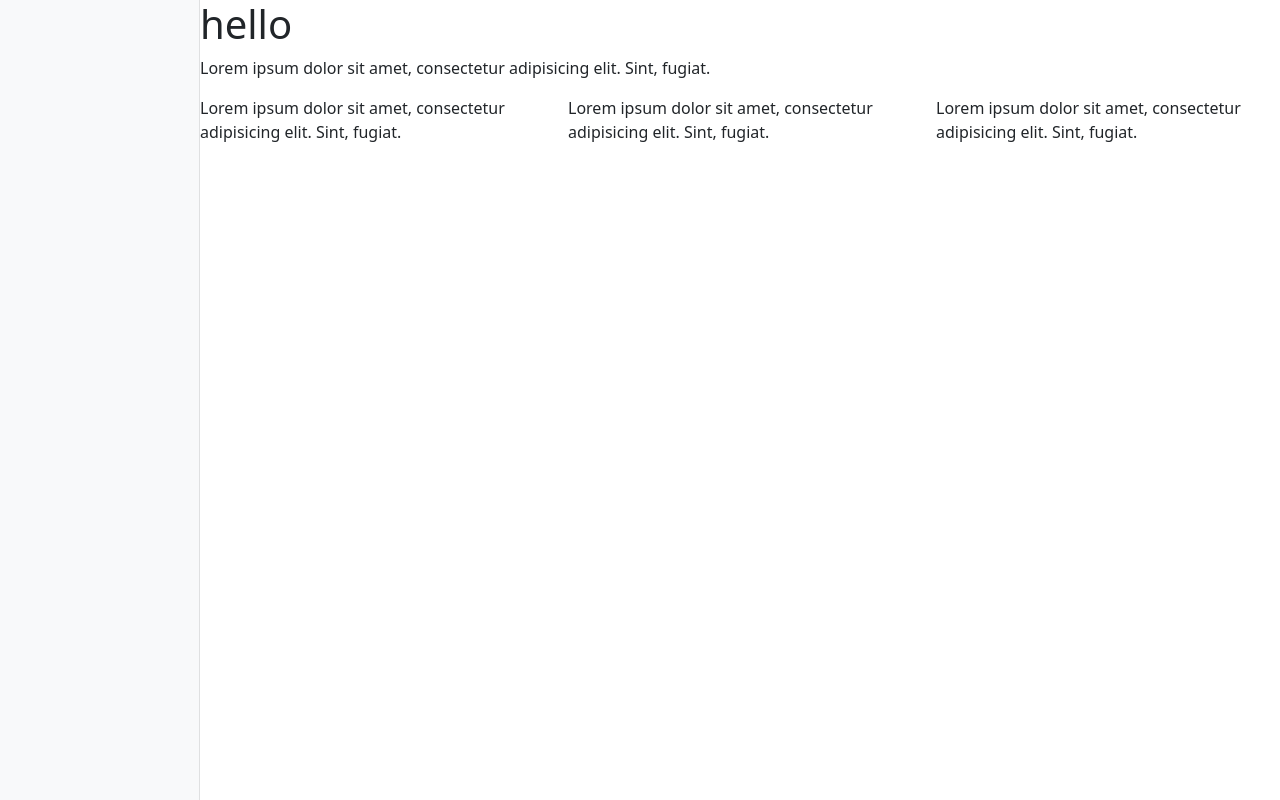
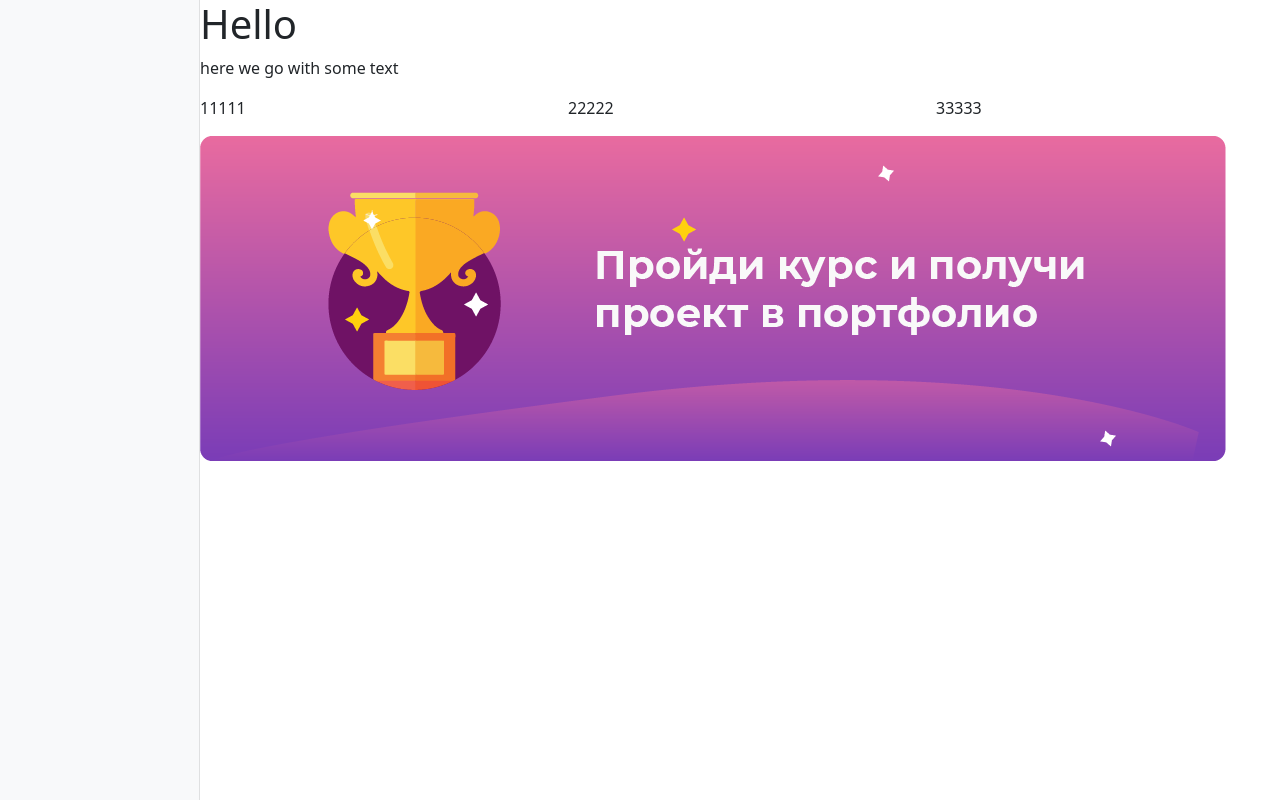
Before and after one commit to MichaelBoiko/constructor, a plain HTML site: page index.html in a window 1280 px wide. Drawn offline with nearby package versions, Linux system fonts and the light colour scheme.

Commit message:
.DS_Store banished! and realised view with js

```diff
--- a/index.html
+++ b/index.html
@@ -12,30 +12,9 @@
 <body>
     <div id="app" class="container-fluid">
         <div id="panel" class="bg-light sidebar"></div>
-        <div id="site" class="content">
-            <div class="row">
-                <div class="col-sm">
-                    <h1>hello</h1>
-                </div>
-            </div>
-            <div class="row">
-                <div class="col-sm">
-                    <p>Lorem ipsum dolor sit amet, consectetur adipisicing elit. Sint, fugiat.</p>
-                </div>
-            </div>
-            <div class="row">
-                <div class="col-sm">
-                    <p>Lorem ipsum dolor sit amet, consectetur adipisicing elit. Sint, fugiat.</p>
-                </div>
-                <div class="col-sm">
-                    <p>Lorem ipsum dolor sit amet, consectetur adipisicing elit. Sint, fugiat.</p>
-                </div>
-                <div class="col-sm">
-                    <p>Lorem ipsum dolor sit amet, consectetur adipisicing elit. Sint, fugiat.</p>
-                </div>
-            </div>
-        </div>
+        <div id="site" class="content"></div>
     </div>
+    <script src="index.js"></script>
     <script src="https://cdn.jsdelivr.net/npm/bootstrap@5.3.3/dist/js/bootstrap.bundle.min.js" integrity="sha384-YvpcrYf0tY3lHB60NNkmXc5s9fDVZLESaAA55NDzOxhy9GkcIdslK1eN7N6jIeHz" crossorigin="anonymous"></script>
 </body>
 </html>
--- /dev/null
+++ b/index.js
@@ -0,0 +1,65 @@
+const model = [
+    {type: 'title', value: 'Hello'},
+    {type: 'text', value: 'here we go with some text '},
+    {type: 'columns', value: [
+        '11111',
+        '22222',
+        '33333'
+    ]},
+    {type: 'image', value: './assets/image.png'}
+]
+
+const site = document.querySelector('#site');
+
+model.forEach(el => {
+    let html = '';
+    if(el.type === 'title'){
+        html = title(el);
+    } else if (el.type === 'text'){
+        html = text(el);
+    } else if (el.type === 'columns'){
+        html = columns(el);
+    }else if (el.type === 'image'){
+        html = image(el);
+    }
+    site.insertAdjacentHTML('beforeend', html);
+})
+
+function title(el){
+    return `
+        <div class="row">
+            <div class="col-sm">
+                <h1>${el.value}</h1>
+            </div>
+        </div>
+    `
+}
+
+function text(el){
+    return `
+        <div class="row">
+            <div class="col-sm">
+                <p>${el.value}</p>
+            </div>
+        </div>
+    `
+}
+
+function columns(el){
+    const html = el.value.map(item => `<div class="col-sm"><p>${item}</p></div>`);
+    return `
+        <div class="row">
+            ${html.join('')}
+        </div>
+    `
+}
+
+function image(el){
+    return `
+        <div class="row">
+            <div class="col-sm">
+                <img src="${el.value}">
+            </div>
+        </div>
+    `
+}
```
Also changed, not shown: assets/image.png (added), 1 other file.
